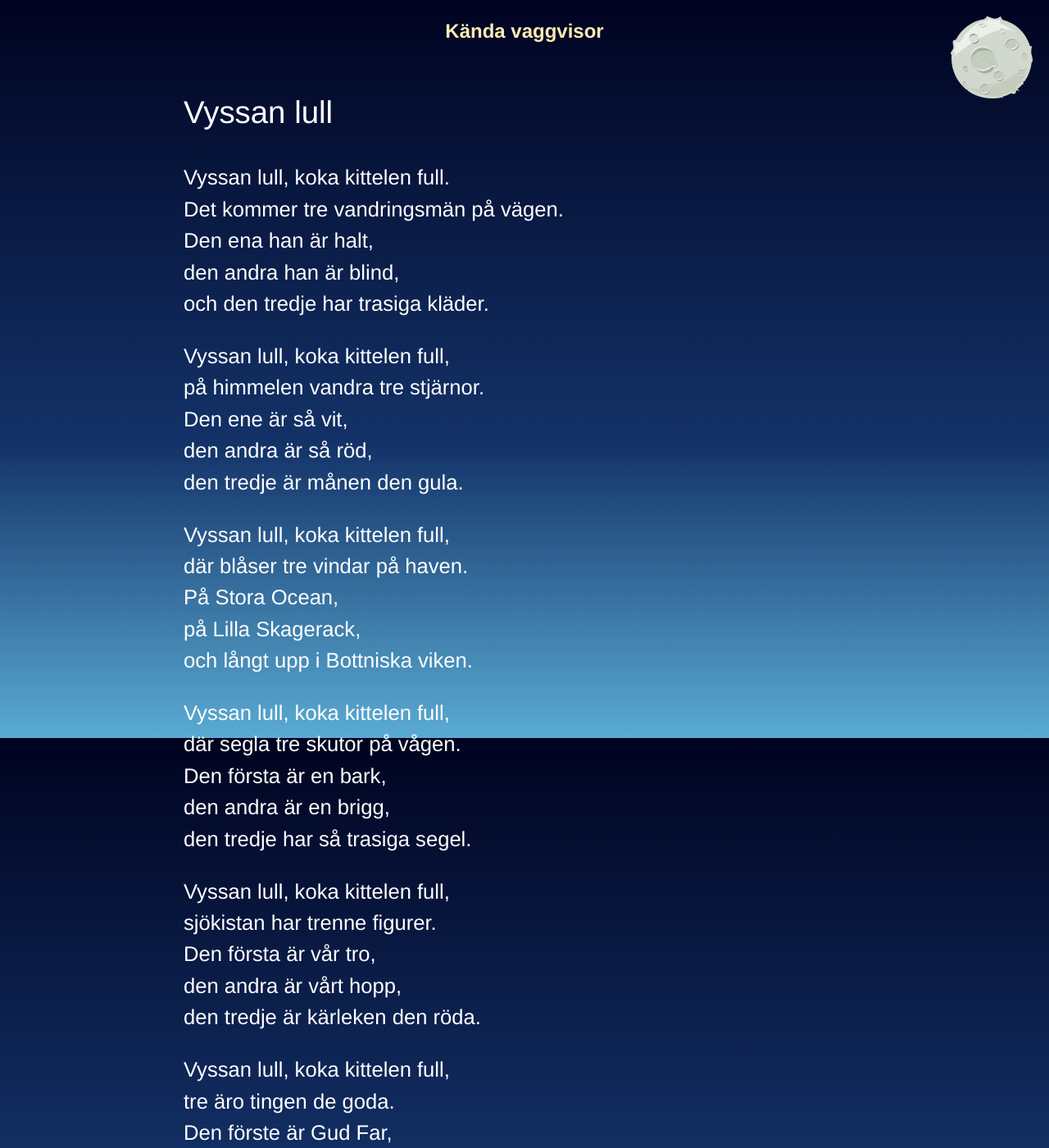
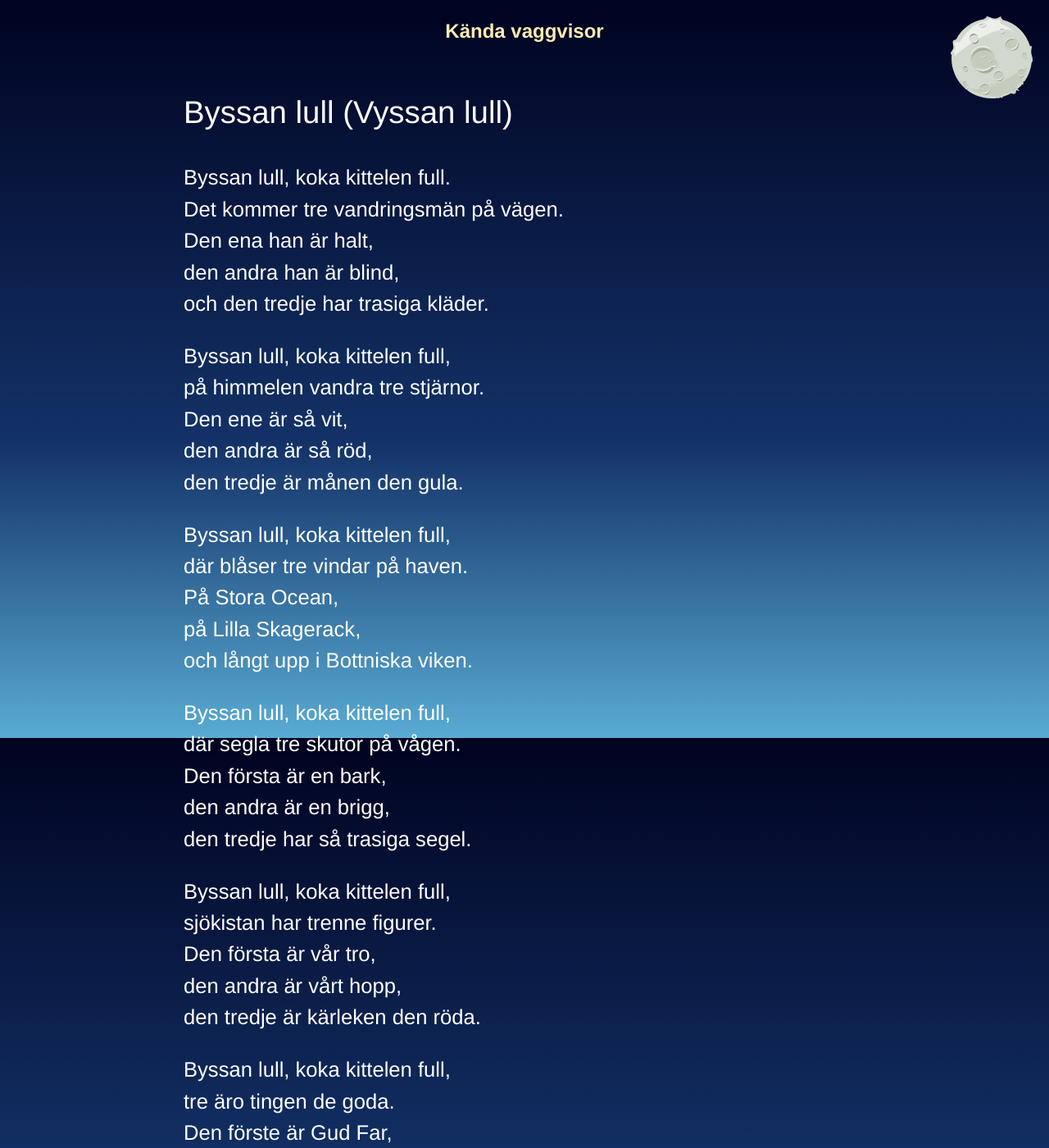
Before and after one commit to cybear/vaggvisor.org, a Jekyll site: the page built from _posts/2017-12-01-vyssan-lull.md, in a window 1280 px wide and 1400 px high. Shown: the whole window at 82% size. Built offline with Jekyll 4.4.1, drawn with Linux system fonts in a browser that asks for light colours.

Commit message:
Correct title

```diff
--- a/_posts/2017-12-01-vyssan-lull.md
+++ b/_posts/2017-12-01-vyssan-lull.md
@@ -1,41 +1,41 @@
 ---
 categories: ['Evert Taube']
-title: Vyssan lull
+title: Byssan lull (Vyssan lull)
 spotify_id: 3e4YyzjCPnJkw8NwMFuNfd
 youtube_id:
 ---
 
-Vyssan lull, koka kittelen full.
+Byssan lull, koka kittelen full.
 Det kommer tre vandringsmän på vägen.
 Den ena han är halt,
 den andra han är blind,
 och den tredje har trasiga kläder.
 
-Vyssan lull, koka kittelen full,
+Byssan lull, koka kittelen full,
 på himmelen vandra tre stjärnor.
 Den ene är så vit,
 den andra är så röd,
 den tredje är månen den gula.
 
-Vyssan lull, koka kittelen full,
+Byssan lull, koka kittelen full,
 där blåser tre vindar på haven.
 På Stora Ocean,
 på Lilla Skagerack,
 och långt upp i Bottniska viken.
 
-Vyssan lull, koka kittelen full,
+Byssan lull, koka kittelen full,
 där segla tre skutor på vågen.
 Den första är en bark,
 den andra är en brigg,
 den tredje har så trasiga segel.
 
-Vyssan lull, koka kittelen full,
+Byssan lull, koka kittelen full,
 sjökistan har trenne figurer.
 Den första är vår tro,
 den andra är vårt hopp,
 den tredje är kärleken den röda.
 
-Vyssan lull, koka kittelen full,
+Byssan lull, koka kittelen full,
 tre äro tingen de goda.
 Den förste är Gud Far,
 den andre är hans Son,
```
